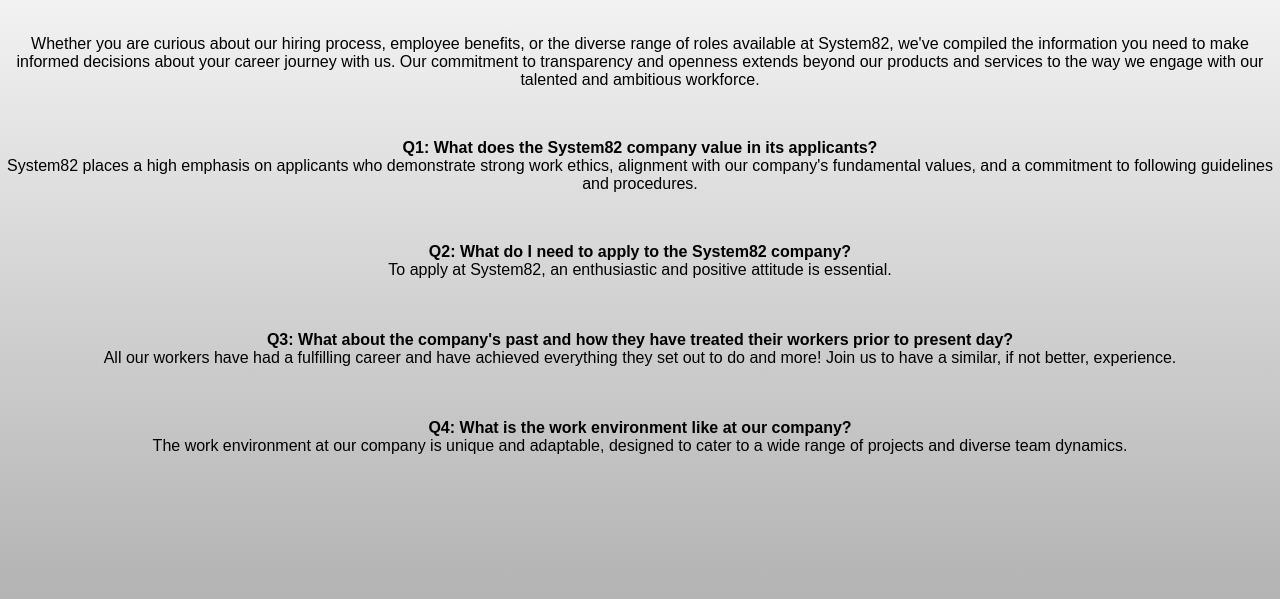
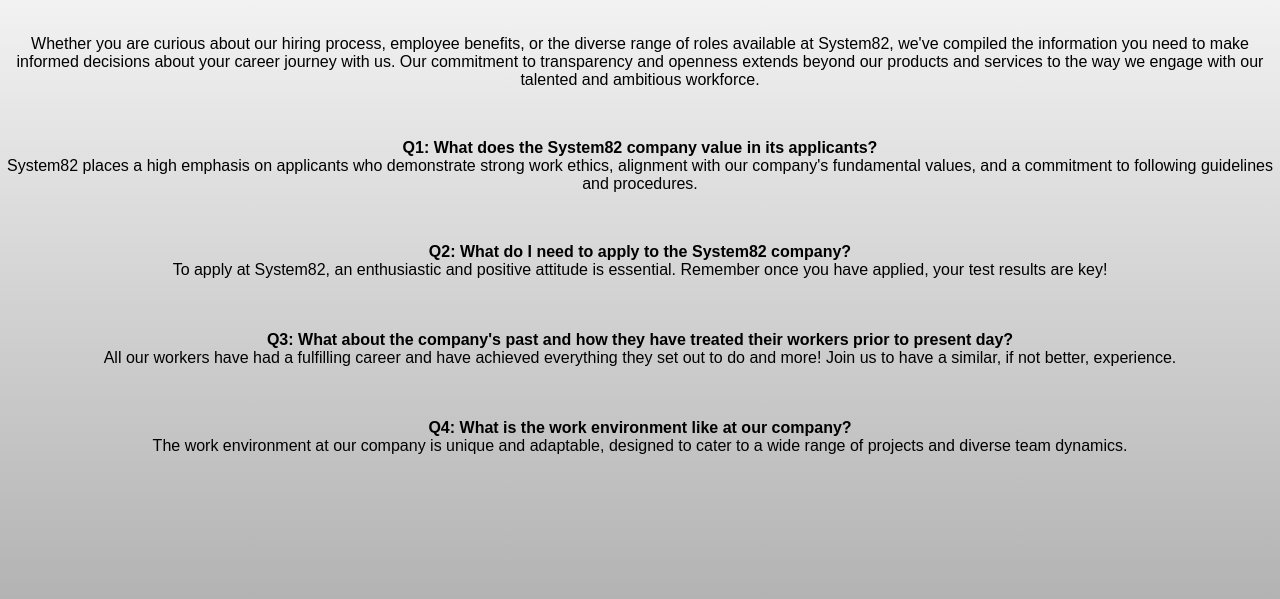
Before and after one commit to fiorittoev/system82, a plain HTML site: page NavBarLinks/FAQ.html in a window 1280 px wide. Shown: the part 125-724 px from the top of the page. Drawn offline with Linux system fonts and the light colour scheme.

Commit message:
Added FAQ hint

```diff
--- a/NavBarLinks/FAQ.html
+++ b/NavBarLinks/FAQ.html
@@ -30,7 +30,8 @@
     <p>
         <strong>Q2: What do I need to apply to the System82 company?</strong>
         <br>
-        To apply at System82, an enthusiastic and positive attitude is essential.
+        To apply at System82, an enthusiastic and positive attitude is essential. Remember once you have applied, your
+        test results are key!
         <br>
         <br>
     <br>
```
